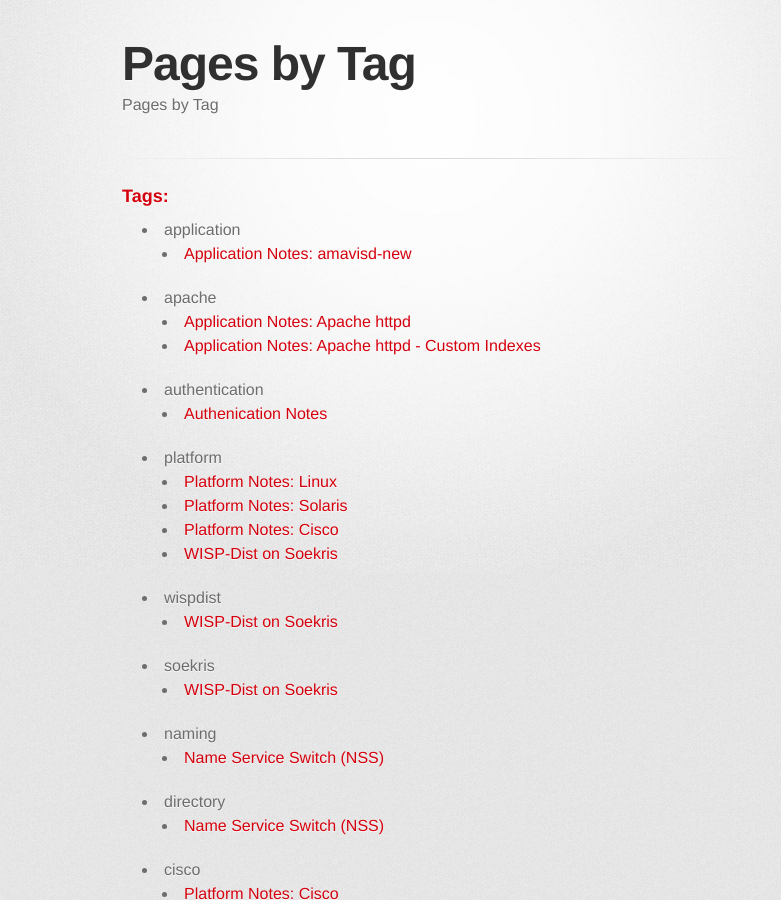
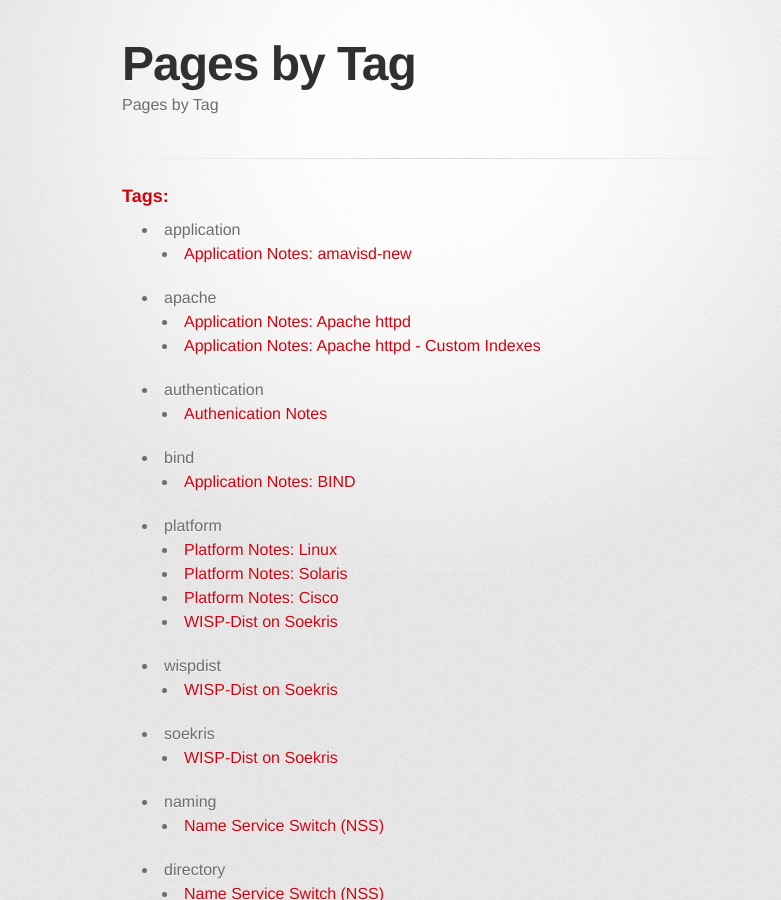
Before and after one commit to wcooley/wcooley.github.io, a Jekyll site: the page built from tags.md, in a window 1280 px wide and 900 px high. Shown: the whole window, without its empty margins (208-989 px from the left). Built offline with Jekyll 4.4.1, drawn with Linux system fonts in a browser that asks for light colours; some web fonts are replaced; Markdown is read by kramdown in place of the engine named in the settings.

Commit message:
Convert to MD

````diff
--- a/_posts/2004-11-28-bind.md
+++ b/_posts/2004-11-28-bind.md
@@ -1,59 +1,59 @@
-= BIND Notes =
+---
+layout: default
+tags: bind
+category: application
+title: "Application Notes: BIND"
+---
+# BIND Notes
 
-== Determining BIND Version Number ==
+## Determining BIND Version Number
 
-The BIND version number is published as a '''TXT''' record in class '''CHAOS''' named '''version.bind.'''.  An example {{{dig}}} command to query {{{ns1.example.com}}}:
+The BIND version number is published as a **TXT** record in class **CHAOS**
+named **version.bind.**.  An example `dig` command to query `ns1.example.com`:
 
-{{{
+```
+dig -t txt -c CH version.bind. @ns1.example.com
+```
 
-  dig -t txt -c CH version.bind. @ns1.example.com
+## Obscuring or Controlling Version Information
 
-}}}
+The version can be set in `named.conf` in the `options` section:
 
-== Obscuring or Controlling Version Information ==
+```
+options {
+    version "Foo Version";
+};
+```
 
-The version can be set in {{{named.conf}}} in the {{{options}}} section:
-{{{
+BIND ACLs can also be employed to limit who can query the **bind** zone:
 
-  options {
-     version "Foo Version";
-  } ;
+```
+acl "trusted"   {
+    {127.0.0/8; };
+};
 
-}}}
+zone "bind" chaos {
+    type master;
+    file "/var/named/bind";
+    allow-query { trusted; };
+    allow-transfer { none; };
+};
+```
 
-BIND ACLs can also be employed to limit who can query the '''bind''' zone:
-{{{
+And the file `/var/named/bind` needs to be created:
 
-  acl "trusted"   { {127.0.0/8; };
-  };
-
-  zone "bind" chaos {
-        type master;
-        file "/var/named/bind";
-        allow-query { trusted; };
-        allow-transfer { none; };
-  };
-}}}
-
-And the file {{{/var/named/bind}}} needs to be created:
-{{{
-
+```
 TTL 1D
 $ORIGIN bind.
-@	1D  CHAOS SOA	localhost. 	root.localhost. (
-			1
-			3H
-			1H
-			1W
-			1D  )
-	CHAOS  NS	localhost.
-
-}}}
+@       1D  CHAOS SOA   localhost.      root.localhost. (
+                        1
+                        3H
+                        1H
+                        1W
+                        1D  )
+        CHAOS  NS       localhost.
+```
 
 Note that I can't actually get this to work with BIND 9.2.0.
 
-
 This information taken from [http://www.freebsddiary.org/bind-version.php].
-
-
-WilCooley
````
